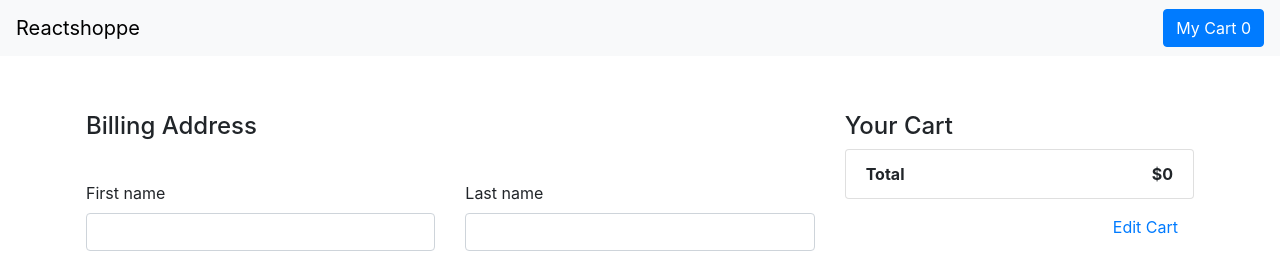
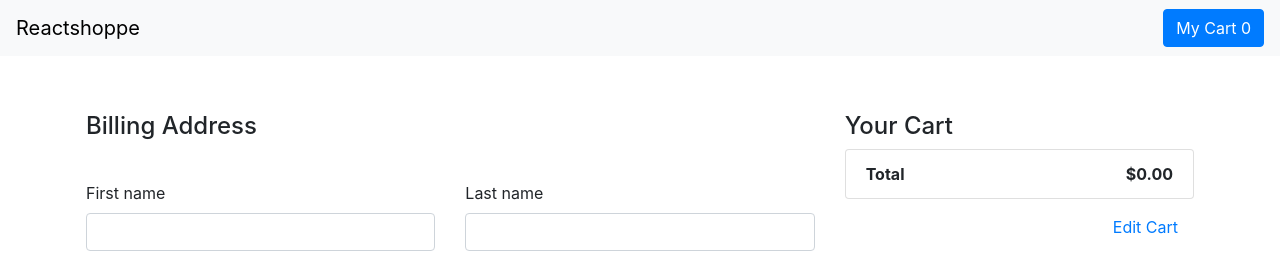
Before and after one commit to patrick-fs/reactshoppe, a React (Create React App) app: page /checkout in a window 1280 px wide. Shown: the top 254 px of the page. Built offline with nearby package versions, Linux system fonts and the light colour scheme.

Commit message:
truncating the cart total

```diff
--- a/src/components/CartItems.tsx
+++ b/src/components/CartItems.tsx
@@ -41,7 +41,7 @@ const CartItems = ({ products, onRemoveFromCart, cartView }: Props) => {
         </ListGroup.Item>
       ))}
       <ListGroup.Item>
-        <strong>Total</strong> <span className='cart-price'><strong>${cartTotal}</strong></span>
+        <strong>Total</strong> <span className='cart-price'><strong>${cartTotal.toFixed(2)}</strong></span>
       </ListGroup.Item>
     </ListGroup>
   );
```
